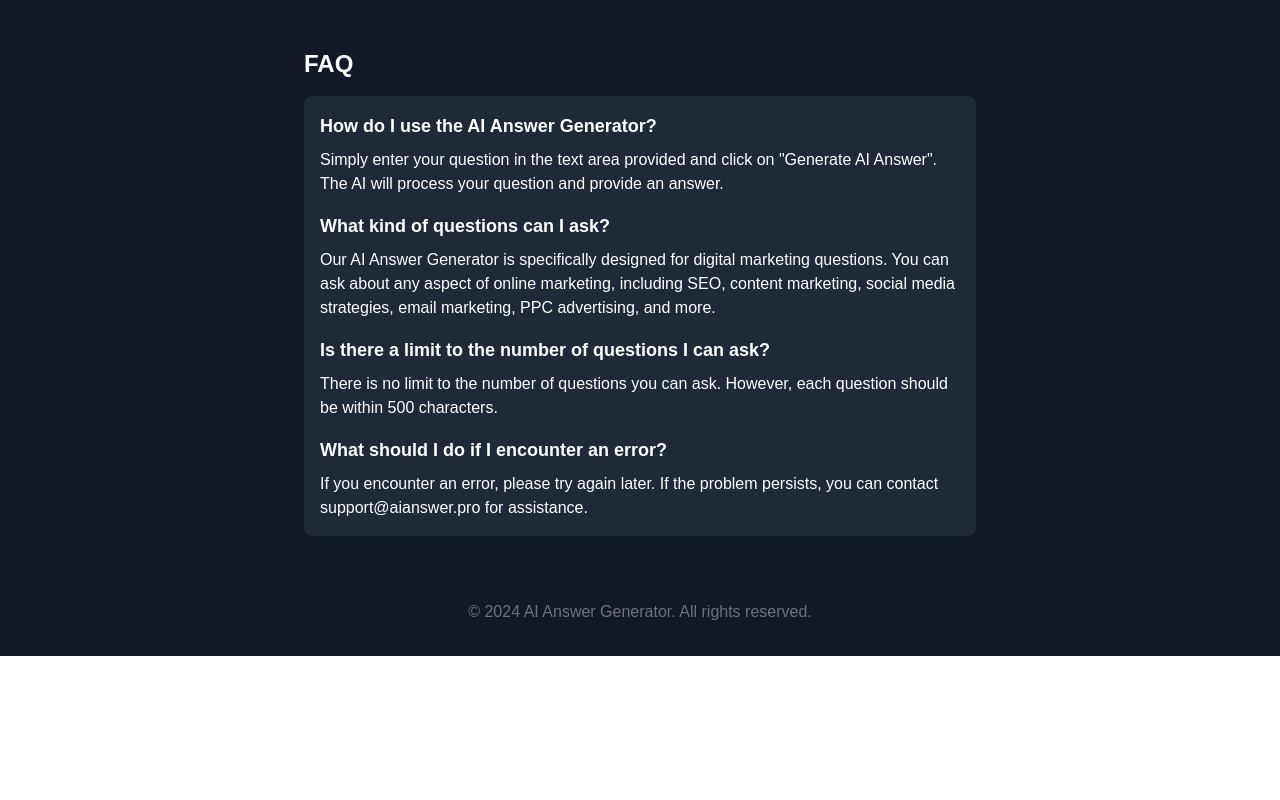
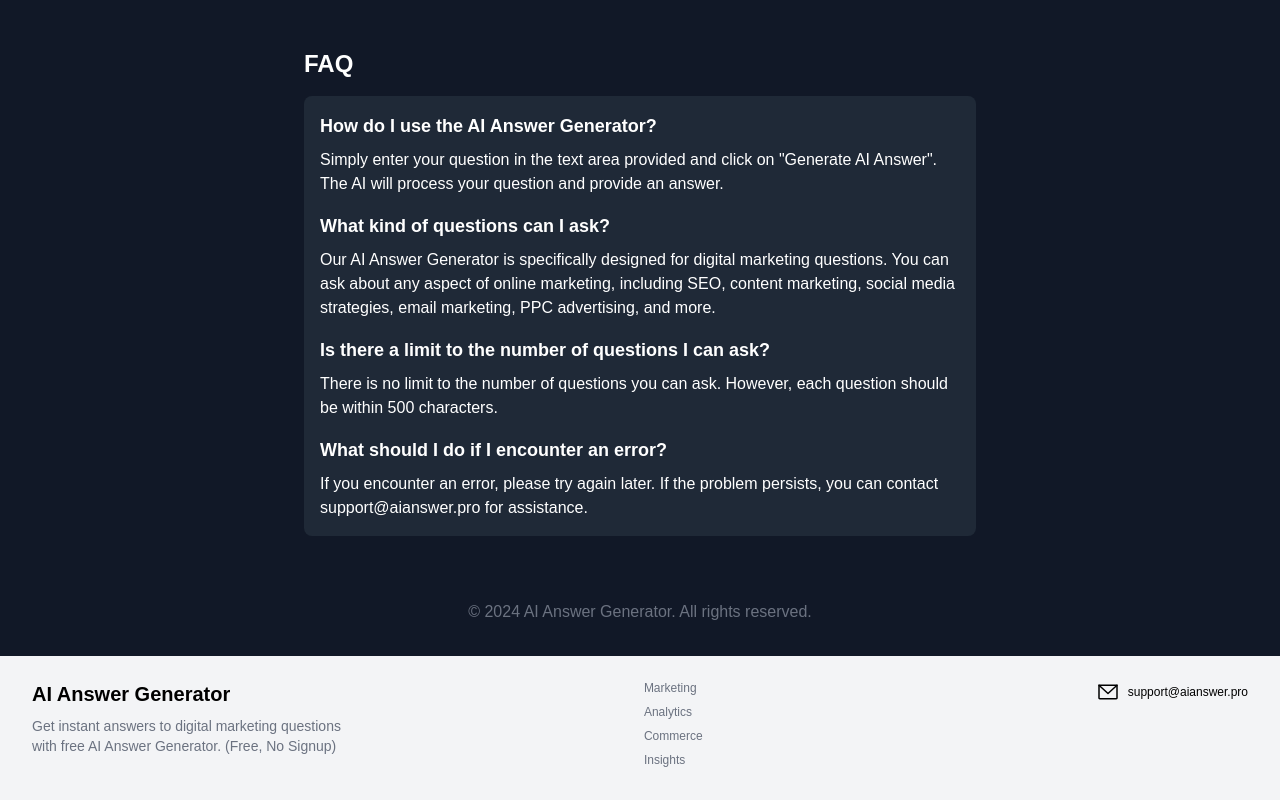
Before and after one commit to axijiajiajia/open-aianswer, a Next.js app: page / in a window 1280 px wide. Shown: the part 1147-1947 px from the top of the page. Before the commit the page ends 1803 px from the top, so only its background shows below. Built offline with nearby package versions, Linux system fonts and the light colour scheme.

Commit message:
更新底部友情链接样式和内容

```diff
--- /dev/null
+++ b/app/components/FriendlyLinks.tsx
@@ -0,0 +1,50 @@
+import React from 'react';
+import Link from 'next/link';
+
+const FriendlyLinks = () => {
+  return (
+    <footer className="bg-gray-100 !bg-gray-100" style={{backgroundColor: '#f3f4f6'}}>
+      <div className="flex-col lg:flex px-5 py-4 md:px-8 md:py-6">
+        {/* TOP CONTAINER */}
+        <div className="lg:flex lg:flex-row lg:justify-between">
+          {/* LOGO DIV */}
+          <div>
+            {/* LOGO TEXT */}
+            <h2 className="text-xl font-bold text-black">AI Answer Generator</h2> {/* 增大了字体大小 */}
+
+            <p className="font-inter mt-2 max-w-80 text-sm font-light text-gray-500"> {/* 增大了字体大小 */}
+              Get instant answers to digital marketing questions with free AI Answer Generator. (Free, No Signup)
+            </p>
+            {/* SOCIAL MEDIA ICONS */}
+            {/* 移除了 Facebook 图标和链接 */}
+          </div>
+          {/* FOOTER LINKS */}
+          <div className="flex grow flex-row flex-wrap lg:mx-8 lg:flex-nowrap lg:justify-center">
+            {/* LINK BLOCK */}
+            <div className="my-2 mr-6 flex max-w-40 grow basis-24 flex-col space-y-2 lg:mx-8 lg:mt-0">
+              <Link href="" className="font-inter text-xs font-light text-gray-500">Marketing</Link>
+              <Link href="" className="font-inter text-xs font-light text-gray-500">Analytics</Link>
+              <Link href="" className="font-inter text-xs font-light text-gray-500">Commerce</Link>
+              <Link href="" className="font-inter text-xs font-light text-gray-500">Insights</Link>
+            </div>
+            {/* Add other link blocks here */}
+          </div>
+          {/* LOCATION & SUPPORT */}
+          <div className="mt-4 flex flex-col lg:mt-0">
+            {/* ITEM */}
+            <div className="mb-2 flex flex-row items-center max-w-60">
+              <svg width="24" height="24" viewBox="0 0 24 24" fill="none" xmlns="http://www.w3.org/2000/svg">
+                <path d="M3 5.25H21V18C21 18.1989 20.921 18.3897 20.7803 18.5303C20.6397 18.671 20.4489 18.75 20.25 18.75H3.75C3.55109 18.75 3.36032 18.671 3.21967 18.5303C3.07902 18.3897 3 18.1989 3 18V5.25Z" stroke="black" strokeWidth="1.5" strokeLinecap="round" strokeLinejoin="round"/>
+                <path d="M21 5.25L12 13.5L3 5.25" stroke="black" strokeWidth="1.5" strokeLinecap="round" strokeLinejoin="round"/>
+              </svg>
+              <p className="font-inter ml-2 text-xs text-black">support@aianswer.pro</p>
+            </div>
+            {/* Add other items here */}
+          </div>
+        </div>
+      </div>
+    </footer>
+  );
+};
+
+export default FriendlyLinks;
--- a/app/de/page.tsx
+++ b/app/de/page.tsx
@@ -4,6 +4,8 @@ import QuestionForm from '../components/QuestionForm';
 import LanguageSwitcher from '../components/LanguageSwitcher';
 
 export const metadata: Metadata = {
+  title: 'AI Answer Generator - Free, No Signup',
+  description: 'Get instant answers to digital marketing questions with free AI Answer Generator. (Free, No Signup)',
   alternates: {
     canonical: 'https://aianswer.pro/de',
   },
--- a/app/en/page.tsx
+++ b/app/en/page.tsx
@@ -1,3 +1,4 @@
+import { Metadata } from 'next';
 import Link from 'next/link';
 import QuestionForm from '../components/QuestionForm';
 import LanguageSwitcher from '../components/LanguageSwitcher';
@@ -22,6 +23,14 @@ const sampleQuestions = [
     ]
   }
 ];
+
+export const metadata: Metadata = {
+  title: 'AI Answer Generator - Free, No Signup',
+  description: 'Get instant answers to digital marketing questions with free AI Answer Generator. (Free, No Signup)',
+  alternates: {
+    canonical: 'https://aianswer.pro/en',
+  },
+};
 
 export default function Home() {
   return (
--- a/app/it/page.tsx
+++ b/app/it/page.tsx
@@ -25,6 +25,8 @@ const sampleQuestions = [
 ];
 
 export const metadata: Metadata = {
+  title: 'AI Answer Generator - Free, No Signup',
+  description: 'Get instant answers to digital marketing questions with free AI Answer Generator. (Free, No Signup)',
   alternates: {
     canonical: 'https://aianswer.pro/it',
   },
--- a/app/page.tsx
+++ b/app/page.tsx
@@ -1,12 +1,20 @@
 import { Metadata } from 'next'
 import EnglishHome from './en/page'
+import FriendlyLinks from './components/FriendlyLinks'
 
 export const metadata: Metadata = {
+  title: 'AI Answer Generator - Free, No Signup',
+  description: 'Get instant answers to digital marketing questions with free AI Answer Generator. (Free, No Signup)',
   alternates: {
     canonical: 'https://aianswer.pro/',
   },
 }
 
 export default function Home() {
-  return <EnglishHome />;
+  return (
+    <>
+      <EnglishHome />
+      <FriendlyLinks />
+    </>
+  );
 }
--- a/app/zh/page.tsx
+++ b/app/zh/page.tsx
@@ -25,6 +25,8 @@ const sampleQuestions = [
 ];
 
 export const metadata: Metadata = {
+  title: 'AI Answer Generator - Free, No Signup',
+  description: 'Get instant answers to digital marketing questions with free AI Answer Generator. (Free, No Signup)',
   alternates: {
     canonical: 'https://aianswer.pro/zh',
   },
```
